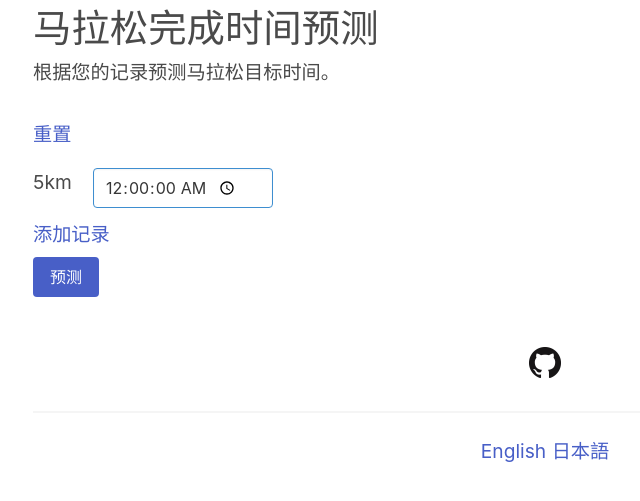
After one commit to europeanplaice/marathon-finish-time-prediction-web-app, a Python web app: template templates/index_zh.html in a window 1280 px wide. The commit adds this page. Shown: the top 501 px of the page, without its empty margins (95-735 px from the left). Run offline with Jinja, Linux system fonts and the light colour scheme; the template is opened without the code that fills it, so the values that code supplies are empty.

Commit message:
Add Chinese

```diff
--- a/templates/index.html
+++ b/templates/index.html
@@ -4,6 +4,7 @@
   <link rel="canonical" href="https://sleepy-tundra-61541.herokuapp.com/"/>
   <link rel="alternate" hreflang="ja" href="https://sleepy-tundra-61541.herokuapp.com/ja"/>
   <link rel="alternate" hreflang="en" href="https://sleepy-tundra-61541.herokuapp.com/en"/>
+  <link rel="alternate" hreflang="zh" href="https://sleepy-tundra-61541.herokuapp.com/zh"/>
   <meta name="viewport" content="width=device-width,initial-scale=1">
   <!-- Global site tag (gtag.js) - Google Analytics -->
   <script async src="https://www.googletagmanager.com/gtag/js?id=G-LVCKJQ30LZ"></script>
@@ -193,9 +194,14 @@
     <footer>
       <a href="https://github.com/europeanplaice/marathon-finish-time-prediction-web-app"><img src="/static/images/GitHub-Mark-64px.png" alt="link to github repository" width="32" height="32"></a>
       <hr>
-      {% block changelang %}
-      <a href="/ja">日本語に切り替える</a>
-      {% endblock %}
+      <div>
+        {% block changelang %}
+        <a href="/ja">日本語</a>
+        {% endblock %}
+        {% block changelang2 %}
+        <a href="/zh">中文</a>
+        {% endblock %}
+      </div>
     </footer>
   </div>
 </body>
--- /dev/null
+++ b/templates/index_zh.html
@@ -0,0 +1,23 @@
+{% extends "index.html" %}
+{% block lang %}zh{% endblock %}
+{% block lang2 %}zh{% endblock %}
+{% block title %}马拉松完成时间预测{% endblock %}
+{% block description %}使用机器学习从分段时间预测马拉松完成时间。 不仅计算和显示特定时间，而且还计算和显示预期误差。{% endblock %}
+{% block h1 %}马拉松完成时间预测{% endblock %}
+{% block p1 %}根据您的记录预测马拉松目标时间。{% endblock %}
+{% block p2 %}{% endblock %}
+{% block submit %}<input class="button is-link" type="submit" value="预测">{% endblock %}
+{% block reset_split %}重置{% endblock %}
+{% block add_split %}添加记录{% endblock %}
+{% block lower_95 %}如果明显早于预期{% endblock %}
+{% block lower_50 %}如果它比预期的早一点{% endblock %}
+{% block middle %}最标准预报时间{% endblock %}
+{% block upper_50 %}如果稍微落后于预测{% endblock %}
+{% block upper_95 %}如果明显落后于预期{% endblock %}
+{% block changelang %}
+<a href="/en">English</a>
+{% endblock %}
+{% block changelang2 %}
+<a href="/ja">日本語</a>
+{% endblock %}
+{% block explanation %}{% endblock %}
```
Also changed, not shown: app.py (+7 -0 lines), templates/index_ja.html (+4 -4 lines).
